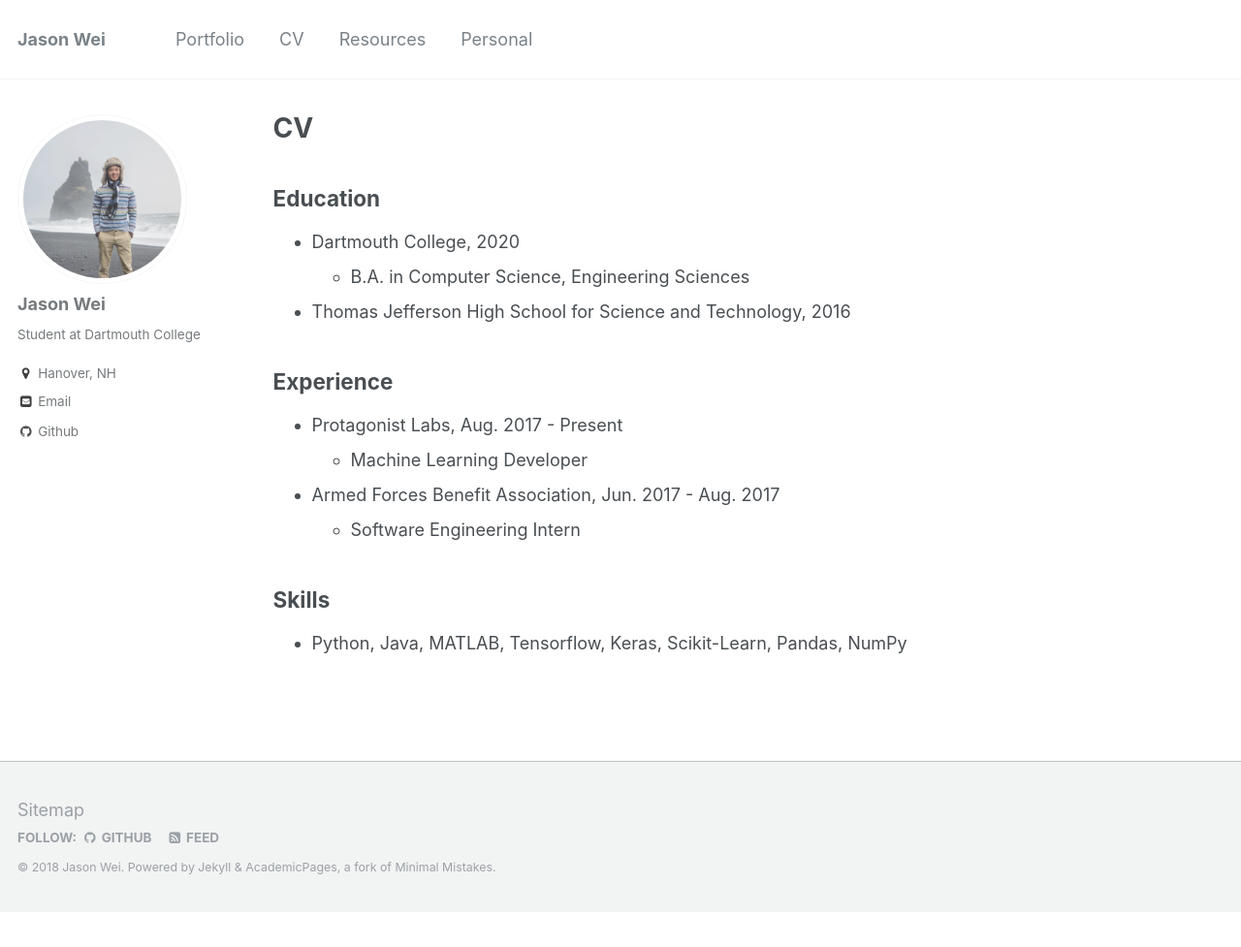
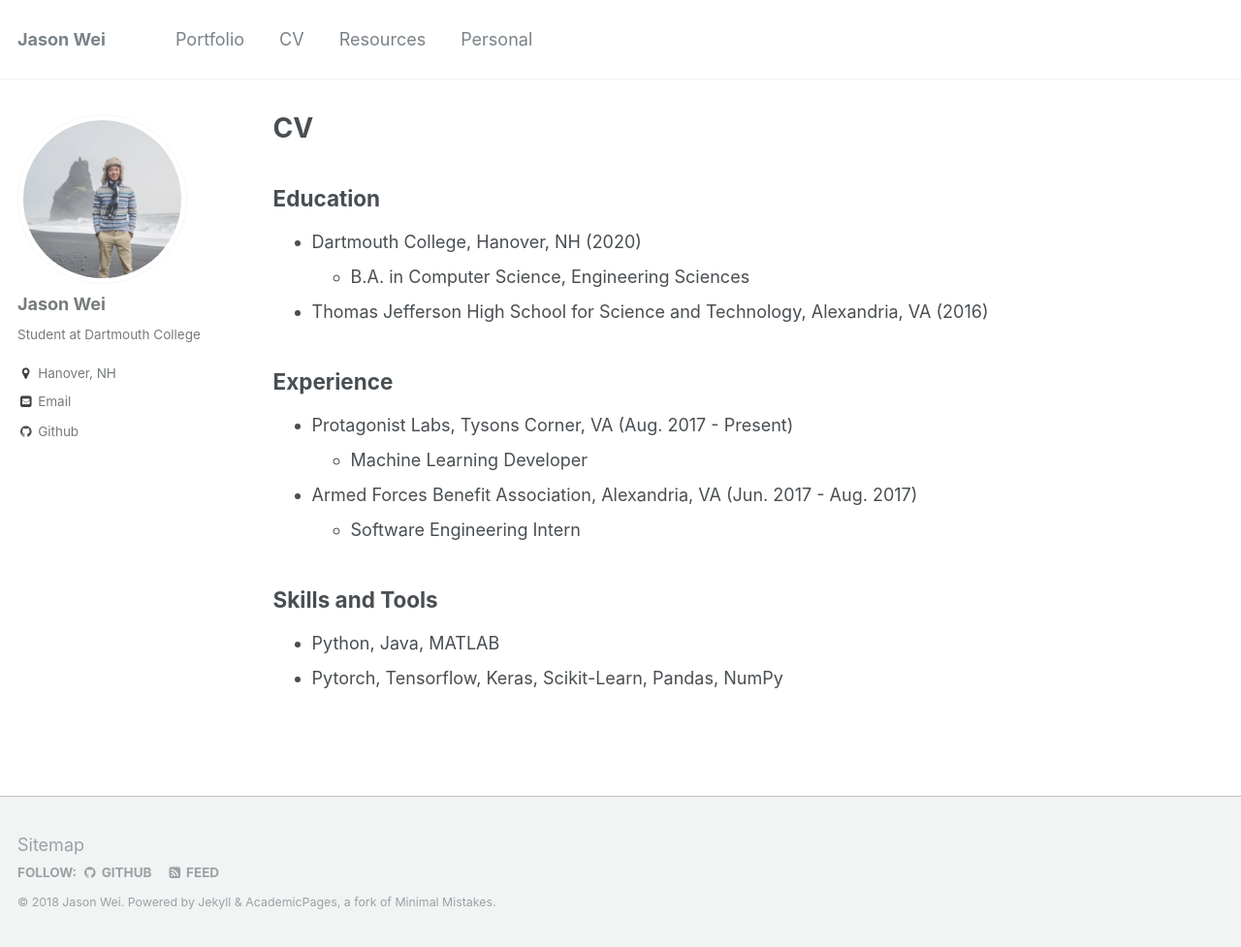
Before and after one commit to jasonwei20/jasonwei20.github.io, a Jekyll site: the page built from _pages/cv.md, in a window 1280 px wide and 977 px high. Shown: the whole window at 97% size. Built offline with Jekyll 4.4.1, drawn with Linux system fonts in a browser that asks for light colours.

Commit message:
Update CV

```diff
--- a/_pages/cv.md
+++ b/_pages/cv.md
@@ -11,17 +11,18 @@ redirect_from:
 
 Education
 ------
-* Dartmouth College, 2020
+* Dartmouth College, Hanover, NH (2020)
   * B.A. in Computer Science, Engineering Sciences
-* Thomas Jefferson High School for Science and Technology, 2016
+* Thomas Jefferson High School for Science and Technology, Alexandria, VA (2016)
 
 Experience
 ------
-* Protagonist Labs, Aug. 2017 - Present
+* Protagonist Labs, Tysons Corner, VA (Aug. 2017 - Present)
   * Machine Learning Developer
-* Armed Forces Benefit Association, Jun. 2017 - Aug. 2017
+* Armed Forces Benefit Association, Alexandria, VA (Jun. 2017 - Aug. 2017)
   * Software Engineering Intern
 
-Skills
+Skills and Tools
 ------
-* Python, Java, MATLAB, Tensorflow, Keras, Scikit-Learn, Pandas, NumPy
+* Python, Java, MATLAB
+* Pytorch, Tensorflow, Keras, Scikit-Learn, Pandas, NumPy
```
